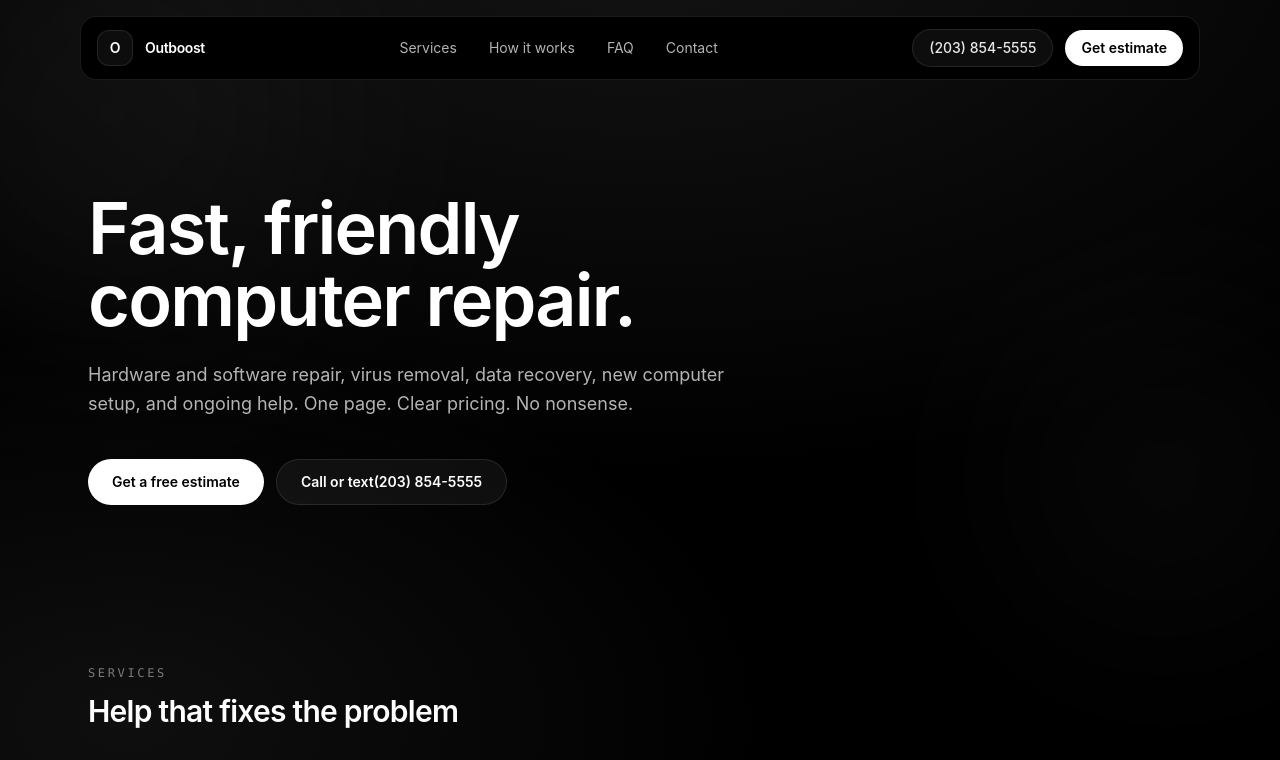
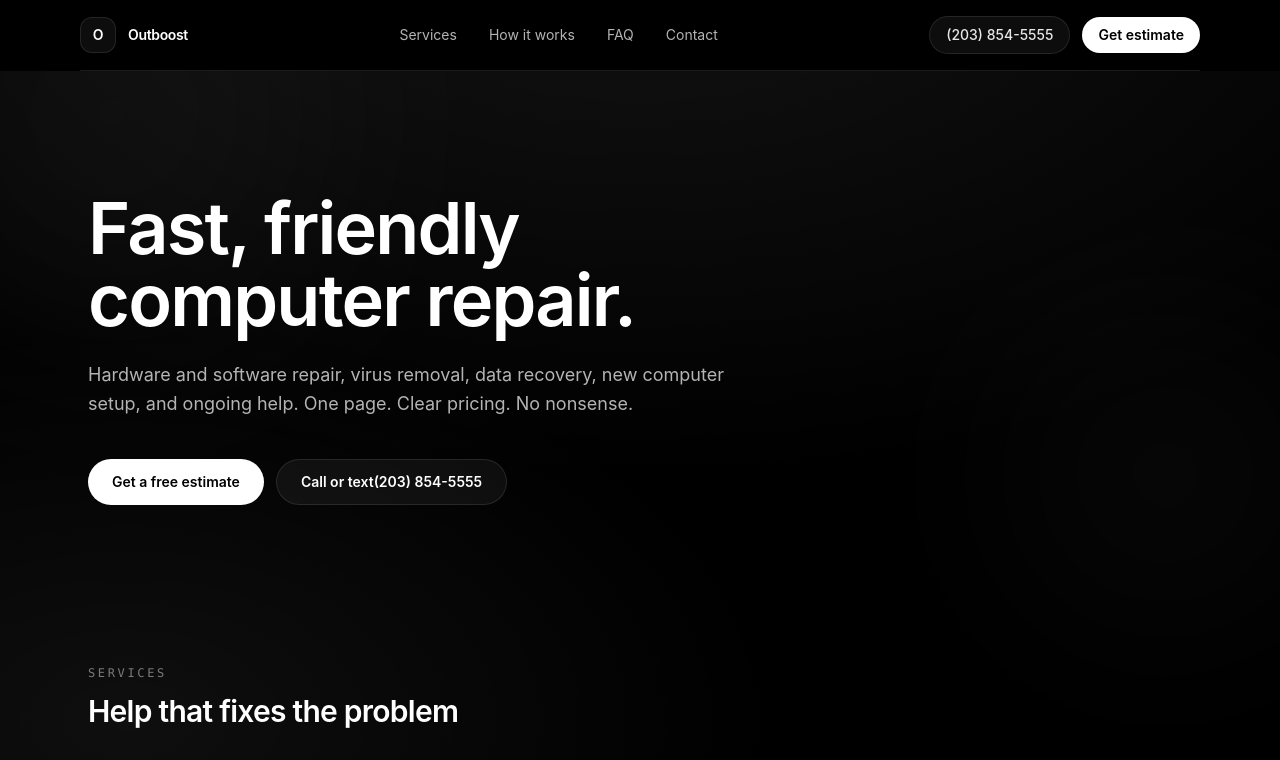
Before and after one commit to nostrland/outboost, a React (Vite) app: page / in a window 1280 px wide. Shown: the top 760 px of the page. Built offline with nearby package versions, Linux system fonts and the light colour scheme.

Commit message:
Update Nav component styles for improved visual consistency; adjust background and border properties for a cleaner, more modern appearance.

```diff
--- a/src/components/Nav.tsx
+++ b/src/components/Nav.tsx
@@ -66,9 +66,9 @@ export default function Nav() {
   };
 
   return (
-    <header className="fixed left-0 right-0 top-0 z-50">
+    <header className="fixed left-0 right-0 top-0 z-50 bg-black">
       <div className="mx-auto max-w-6xl px-3 sm:px-4">
-        <nav className="mt-3 flex items-center justify-between rounded-2xl border border-white/10 bg-black/95 px-3 py-2.5 sm:mt-4 sm:px-4 sm:py-3">
+        <nav className="flex items-center justify-between border-b border-white/10 bg-black py-3 sm:py-4">
           <a
             href="#"
             className="flex items-center gap-2 text-xs font-semibold tracking-tight sm:gap-3 sm:text-sm"
@@ -142,7 +142,7 @@ export default function Nav() {
               onClick={close}
             />
 
-            <div className="relative z-50 mt-2 rounded-2xl border border-white/10 bg-black/95 p-3 sm:mt-3 sm:p-4">
+            <div className="relative z-50 mt-2 rounded-2xl border border-white/10 bg-black p-3 sm:p-4">
               <div className="space-y-1.5 sm:space-y-2">
                 {links.map((l) => (
                   <a
```
